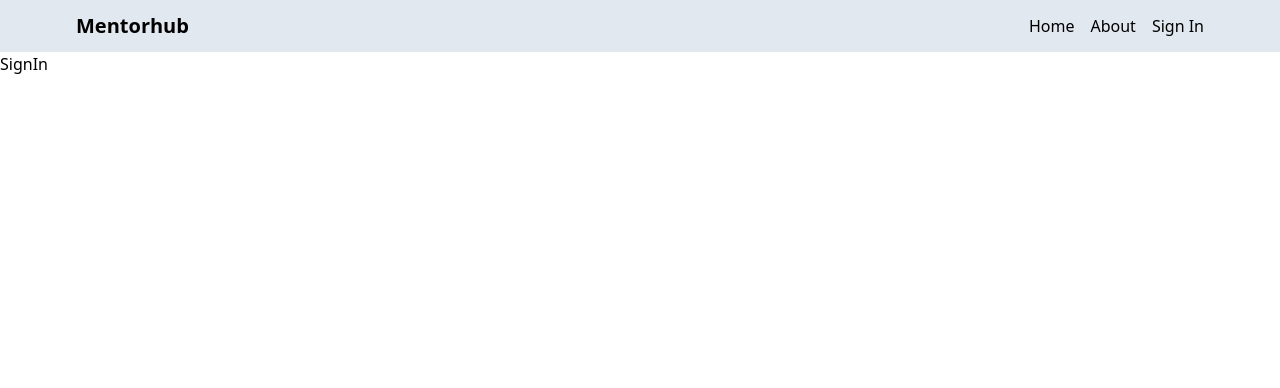
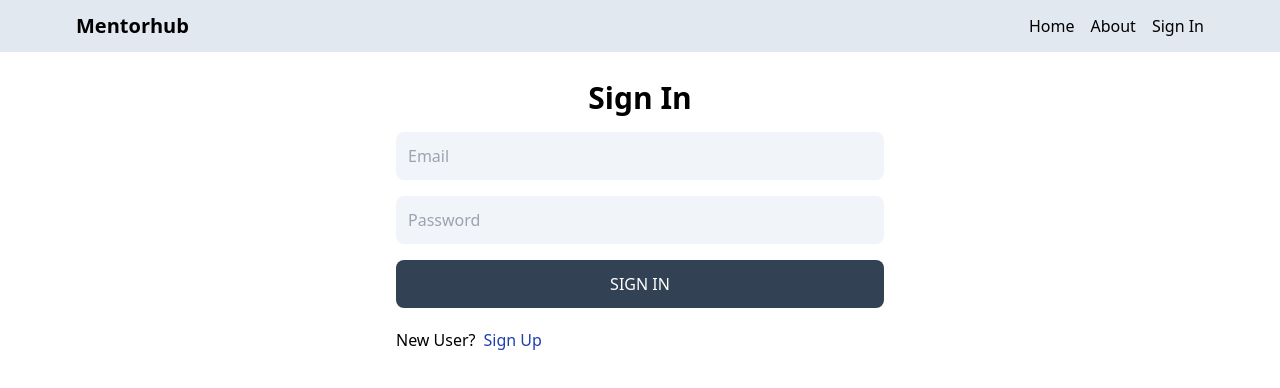
Before and after one commit to Karmanya20/AIOMentor, a React (Vite) app in the folder client/: page /sign-in in a window 1280 px wide. Shown: the top 388 px of the page. Built offline with nearby package versions, Linux system fonts and the light colour scheme.

Commit message:
add signup functionality

```diff
--- a/client/src/pages/SignIn.jsx
+++ b/client/src/pages/SignIn.jsx
@@ -1,5 +1,40 @@
+import { Link } from "react-router-dom";
+
 const SignIn = () => {
-  return <div>SignIn</div>;
+  return (
+    <div>
+      <div className="p-3 max-w-lg mx-auto">
+        <h1 className="text-3xl text-center font-semibold my-4">Sign In</h1>
+        <form className="flex flex-col gap-4">
+          <input
+            type="email"
+            placeholder="Email"
+            id="email"
+            className="bg-slate-100 p-3 rounded-lg"
+          />
+          <input
+            type="password"
+            placeholder="Password"
+            id="password"
+            className="bg-slate-100 p-3 rounded-lg"
+          />
+          <button
+            type="submit"
+            className="bg-slate-700 p-3 rounded-lg text-white uppercase hover:opacity-90 disabled:opacity-70"
+          >
+            Sign In
+          </button>
+        </form>
+
+        <div className="flex gap-2 mt-5">
+          <p>New User?</p>
+          <Link to="/sign-up">
+            <span className="text-blue-800 hover:underline">Sign Up</span>
+          </Link>
+        </div>
+      </div>
+    </div>
+  );
 };
 
 export default SignIn;
```
